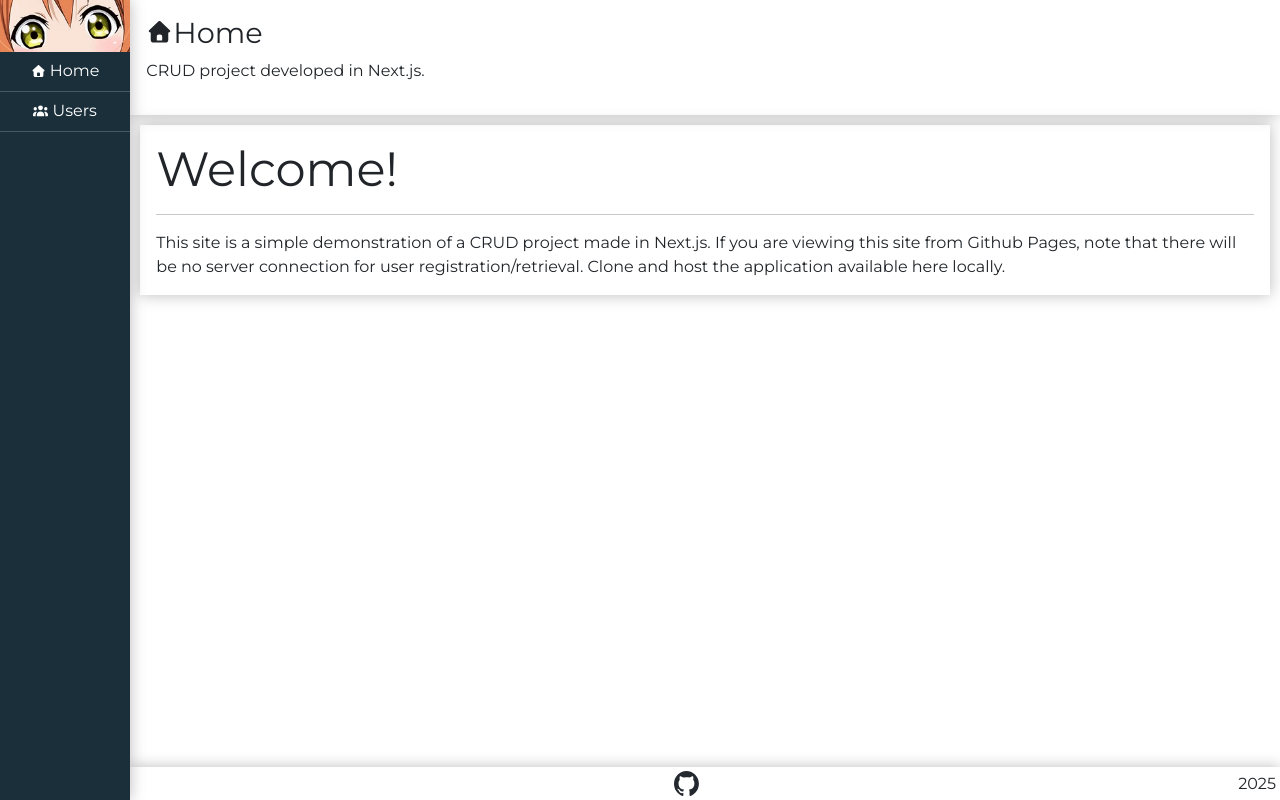
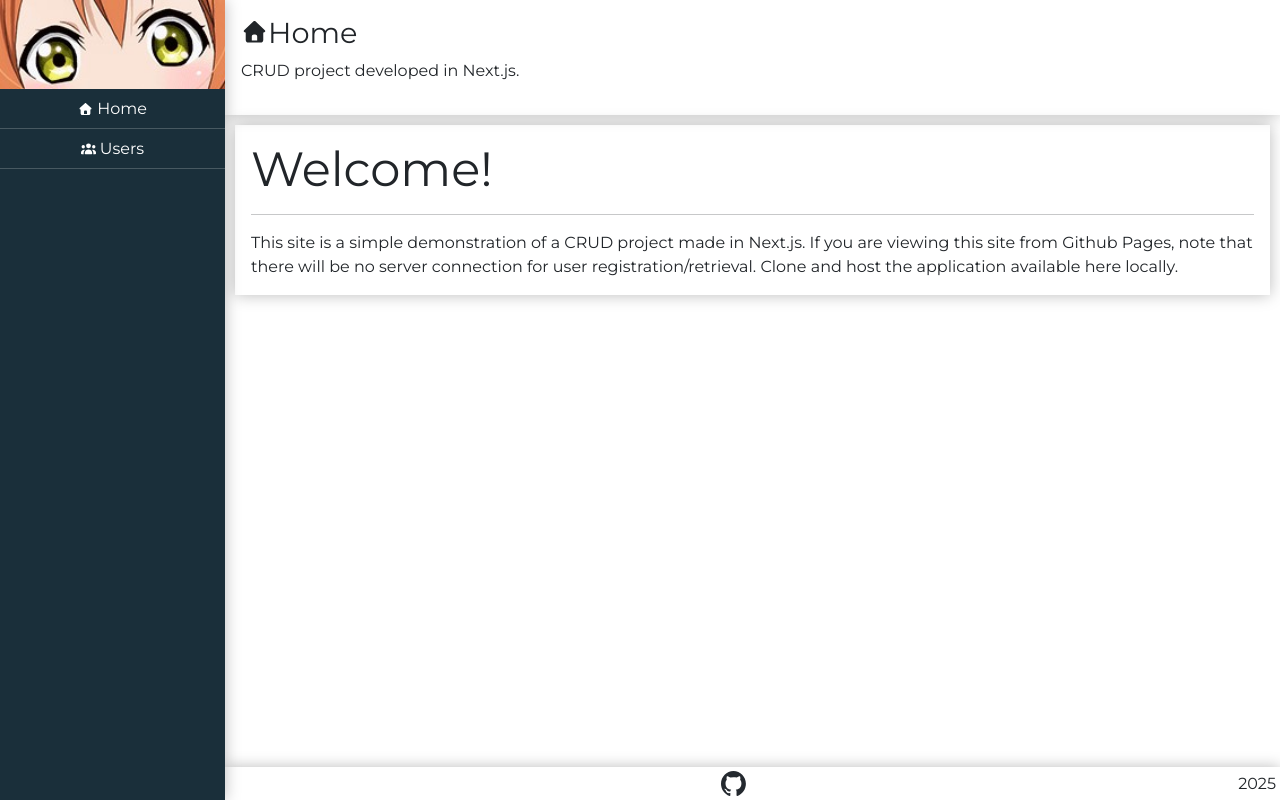
Before and after one commit to Miodini/projetos-curso-web, a Next.js app in the folder crud-react/front/: page /home in a window 1280 px wide. Built offline with nearby package versions, Linux system fonts and the light colour scheme.

Commit message:
Fixed menu width in home page

```diff
--- a/crud-react/front/app/_components/Header.tsx
+++ b/crud-react/front/app/_components/Header.tsx
@@ -17,9 +17,6 @@ const HeaderElement = styled.header`
     & > p {
         margin-top: .5rem;
     }
-    @media (min-width: 768px){
-        grid-area: header;
-    }
 `
 
 export default function Header (
--- a/crud-react/front/app/_components/Root.tsx
+++ b/crud-react/front/app/_components/Root.tsx
@@ -37,7 +37,7 @@ const RootDiv = styled.div`
 `
 
 const ContentDiv = styled.div`
-  flex-grow: 1;
+  flex: 1;
   display: flex;
   flex-direction: column;
   justify-content: space-between;
@@ -61,7 +61,7 @@ const Aside = styled.aside`
   @media (min-width: 768px) {
     /* Desktop */
     height: 100%;
-    width: ${menuWidth}px;
+    flex: 0 0 ${menuWidth}px;
   }
 `
 
```
